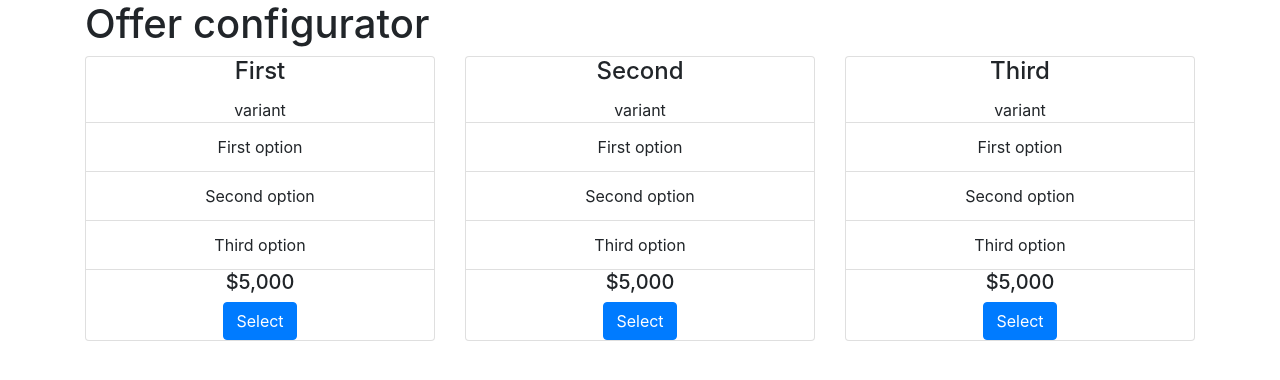
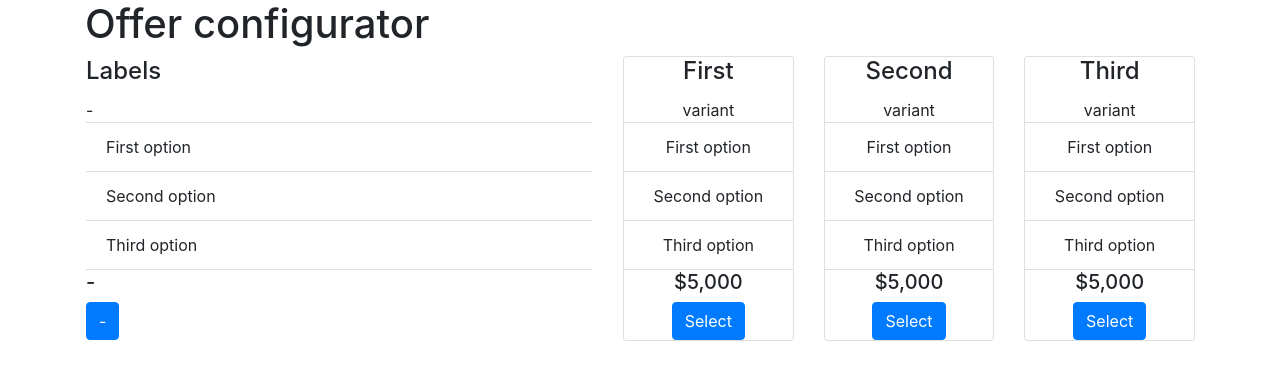
Before and after one commit to marcinmajkowski/angular-advanced-forms, an Angular app: page / in a window 1280 px wide. Shown: the top 380 px of the page. Built offline with nearby package versions, Linux system fonts and the light colour scheme.

Commit message:
Add labels card component

```diff
--- a/src/app/app.module.ts
+++ b/src/app/app.module.ts
@@ -6,12 +6,15 @@ import { NgbModule } from '@ng-bootstrap/ng-bootstrap';
 import { AppComponent } from './app.component';
 import { OfferConfiguratorComponent } from './offer-configurator/offer-configurator.component';
 import { VariantCardComponent } from './offer-configurator/variant-card/variant-card.component';
+import { LabelsCardComponent, LabelsCardComponentStyler } from './offer-configurator/labels-card/labels-card.component';
 
 @NgModule({
   declarations: [
     AppComponent,
     OfferConfiguratorComponent,
-    VariantCardComponent
+    VariantCardComponent,
+    LabelsCardComponent,
+    LabelsCardComponentStyler,
   ],
   imports: [
     BrowserModule,
--- /dev/null
+++ b/src/app/offer-configurator/labels-card/labels-card.component.html
@@ -0,0 +1,13 @@
+<div class="card-block app-labels-card">
+  <h4 class="card-title">Labels</h4>
+  <p class="card-text">-</p>
+</div>
+<ul class="list-group list-group-flush">
+  <li class="list-group-item">First option</li>
+  <li class="list-group-item">Second option</li>
+  <li class="list-group-item">Third option</li>
+</ul>
+<div class="card-block">
+  <h5>-</h5>
+  <button class="btn btn-primary">-</button>
+</div>
--- /dev/null
+++ b/src/app/offer-configurator/labels-card/labels-card.component.scss
@@ -0,0 +1,4 @@
+.card-deck .app-labels-card {
+  flex: 3 0 0;
+  border-color: rgba(0,0,0,0);
+}
--- /dev/null
+++ b/src/app/offer-configurator/labels-card/labels-card.component.ts
@@ -0,0 +1,22 @@
+import { Component, Directive, OnInit, ViewEncapsulation } from '@angular/core';
+
+@Directive({
+  selector: 'div[appLabelsCard]',
+  host: {'class': 'app-labels-card'}
+})
+export class LabelsCardComponentStyler { }
+
+@Component({
+  selector: 'div[appLabelsCard]',
+  templateUrl: './labels-card.component.html',
+  styleUrls: ['./labels-card.component.scss'],
+  encapsulation: ViewEncapsulation.None,
+})
+export class LabelsCardComponent implements OnInit {
+
+  constructor() { }
+
+  ngOnInit() {
+  }
+
+}
--- a/src/app/offer-configurator/offer-configurator.component.html
+++ b/src/app/offer-configurator/offer-configurator.component.html
@@ -1,6 +1,8 @@
 <h1>Offer configurator</h1>
 <div class="card-deck">
-  <div app-variant-card
+  <div appLabelsCard
+       class="card"></div>
+  <div appVariantCard
        class="card text-center"
        *ngFor="let variant of variants"
        [name]="variant"></div>
--- a/src/app/offer-configurator/variant-card/variant-card.component.ts
+++ b/src/app/offer-configurator/variant-card/variant-card.component.ts
@@ -1,7 +1,7 @@
 import { Component, Input, OnInit } from '@angular/core';
 
 @Component({
-  selector: '[app-variant-card]',
+  selector: 'div[appVariantCard]',
   templateUrl: './variant-card.component.html',
   styleUrls: ['./variant-card.component.scss']
 })
```
Also changed, not shown: 1 other file (tests, documents, lock files or other folders).
